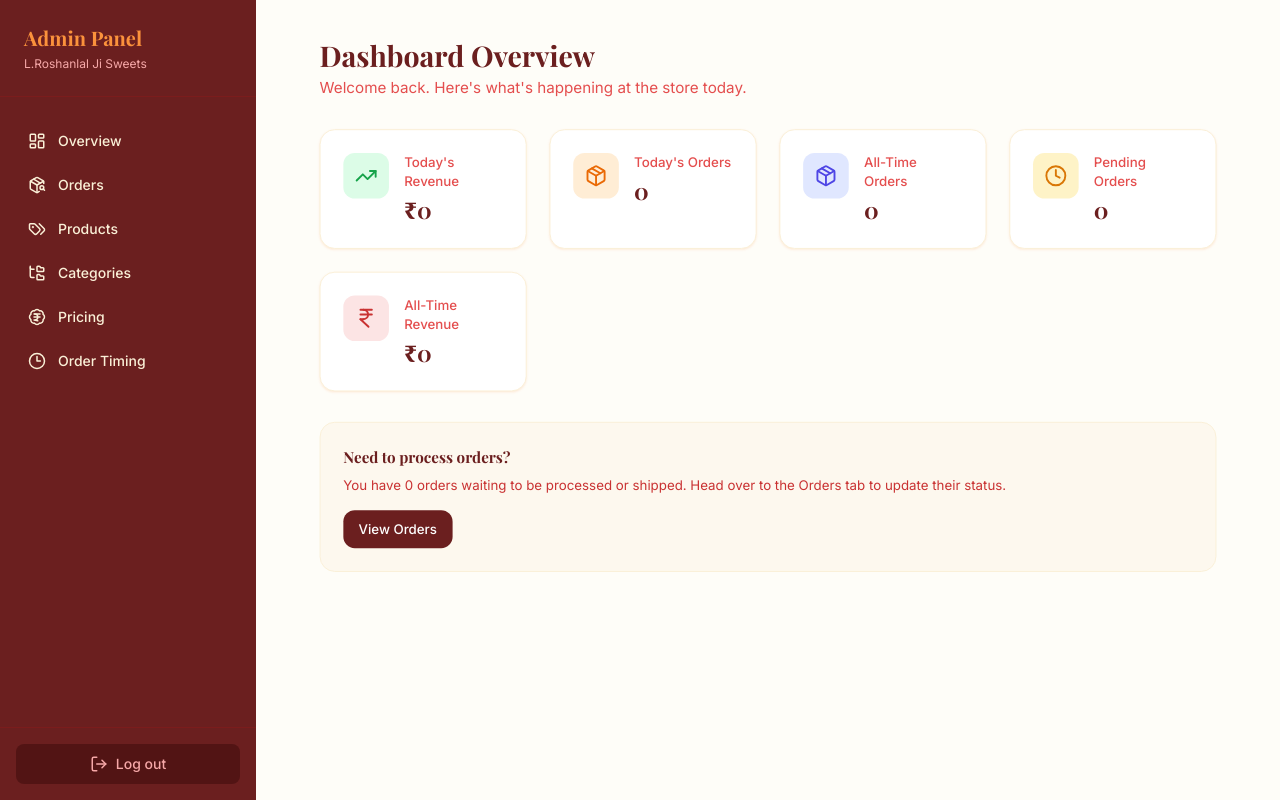
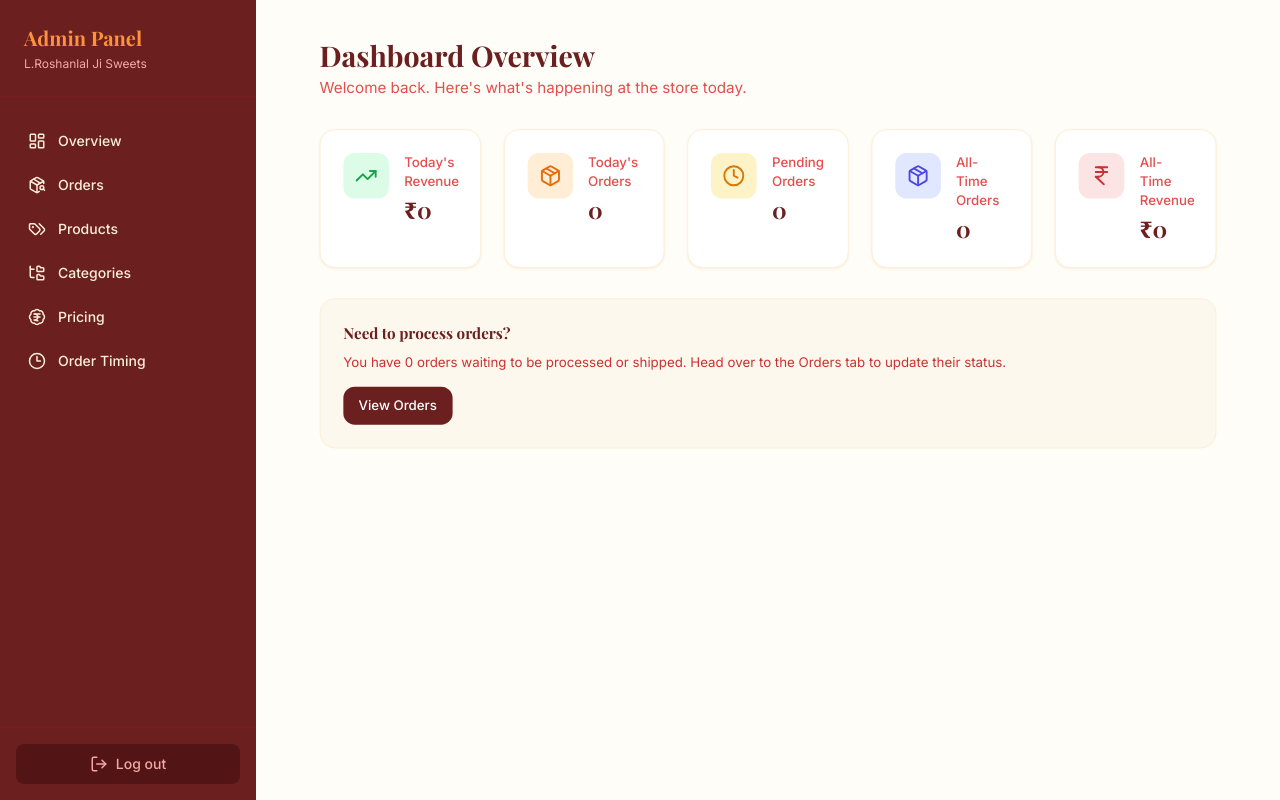
Before and after one commit to parvgarg05/roshanlal, a Next.js app: page /admin in a window 1280 px wide. Built offline with nearby package versions, Linux system fonts and the light colour scheme; no server answers; the database is empty; a web font is replaced by a local one.

Commit message:
Refactor AdminDashboard to optimize order fetching

```diff
--- a/app/(admin)/admin/page.tsx
+++ b/app/(admin)/admin/page.tsx
@@ -1,6 +1,8 @@
 import { prisma } from '@/lib/prisma';
 import { formatCurrency, getUtcRangeForCurrentISTDay } from '@/lib/utils';
-import { IndianRupee, TrendingUp, Package, Clock } from 'lucide-react';
+import { TrendingUp, Package, Clock } from 'lucide-react';
+import { Suspense } from 'react';
+import AllTimeStats from './AllTimeStats';
 
 export const dynamic = 'force-dynamic';
 export const revalidate = 0;
@@ -8,8 +10,8 @@ export const revalidate = 0;
 export default async function AdminDashboard() {
     const { start: todayStart, end: todayEnd } = getUtcRangeForCurrentISTDay();
 
-    // 1. Fetch Today's Orders
-    const todaysOrders = await prisma.order.findMany({
+    const [todaysOrders, pendingOrdersCount] = await Promise.all([
+        prisma.order.findMany({
             where: {
                 createdAt: {
                     gte: todayStart,
@@ -21,31 +23,13 @@ export default async function AdminDashboard() {
                 totalPaise: true,
                 status: true,
             },
-    });
+        }),
+        prisma.order.count({
+            where: { status: 'PENDING' },
+        }),
+    ]);
 
     const todayRevenuePaise = todaysOrders
-        .filter((o) => o.status !== 'FAILED')
-        .reduce((sum, o) => sum + o.totalPaise, 0);
-
-    const pendingOrdersCount = await prisma.order.count({
-        where: { status: 'PENDING' },
-    });
-
-    // 2. Fetch All-Time Revenue + Orders
-    const allOrders = await prisma.order.findMany({
-        where: { NOT: { status: 'PENDING' } },
-        select: { totalPaise: true, status: true },
-    });
-
-    const allOrdersCount = await prisma.order.count({
-        where: {
-            status: {
-                in: ['PAID', 'PROCESSING', 'DELIVERED', 'REFUNDED'],
-            },
-        },
-    });
-
-    const allTimeRevenuePaise = allOrders
         .filter((o) => o.status !== 'FAILED')
         .reduce((sum, o) => sum + o.totalPaise, 0);
 
@@ -65,25 +49,11 @@ export default async function AdminDashboard() {
             bg: 'bg-saffron-100',
         },
         {
-            label: 'All-Time Orders',
-            value: allOrdersCount.toString(),
-            icon: Package,
-            color: 'text-indigo-600',
-            bg: 'bg-indigo-100',
-        },
-        {
             label: 'Pending Orders',
             value: pendingOrdersCount.toString(),
             icon: Clock,
             color: 'text-amber-600',
             bg: 'bg-amber-100',
-        },
-        {
-            label: 'All-Time Revenue',
-            value: formatCurrency(allTimeRevenuePaise / 100),
-            icon: IndianRupee,
-            color: 'text-maroon-600',
-            bg: 'bg-maroon-100',
         },
     ];
 
@@ -96,7 +66,7 @@ export default async function AdminDashboard() {
                 </div>
 
                 {/* Stats Grid */}
-                <div className="grid grid-cols-1 sm:grid-cols-2 xl:grid-cols-4 gap-6">
+                <div className="grid grid-cols-1 sm:grid-cols-2 xl:grid-cols-5 gap-6">
                     {STATS.map((stat, i) => (
                         <div key={i} className="bg-white p-6 rounded-2xl border border-cream-200 shadow-warm-sm flex items-start gap-4 min-w-0">
                             <div className={`p-3 rounded-xl ${stat.bg} ${stat.color} shrink-0`}>
@@ -110,6 +80,16 @@ export default async function AdminDashboard() {
                             </div>
                         </div>
                     ))}
+                    <Suspense
+                        fallback={
+                            <>
+                                <div className="bg-white p-6 rounded-2xl border border-cream-200 shadow-warm-sm animate-pulse" />
+                                <div className="bg-white p-6 rounded-2xl border border-cream-200 shadow-warm-sm animate-pulse" />
+                            </>
+                        }
+                    >
+                        <AllTimeStats />
+                    </Suspense>
                 </div>
 
                 {/* Quick Actions / Info */}
```
Lines whose indentation alone changed are shown as unchanged.
